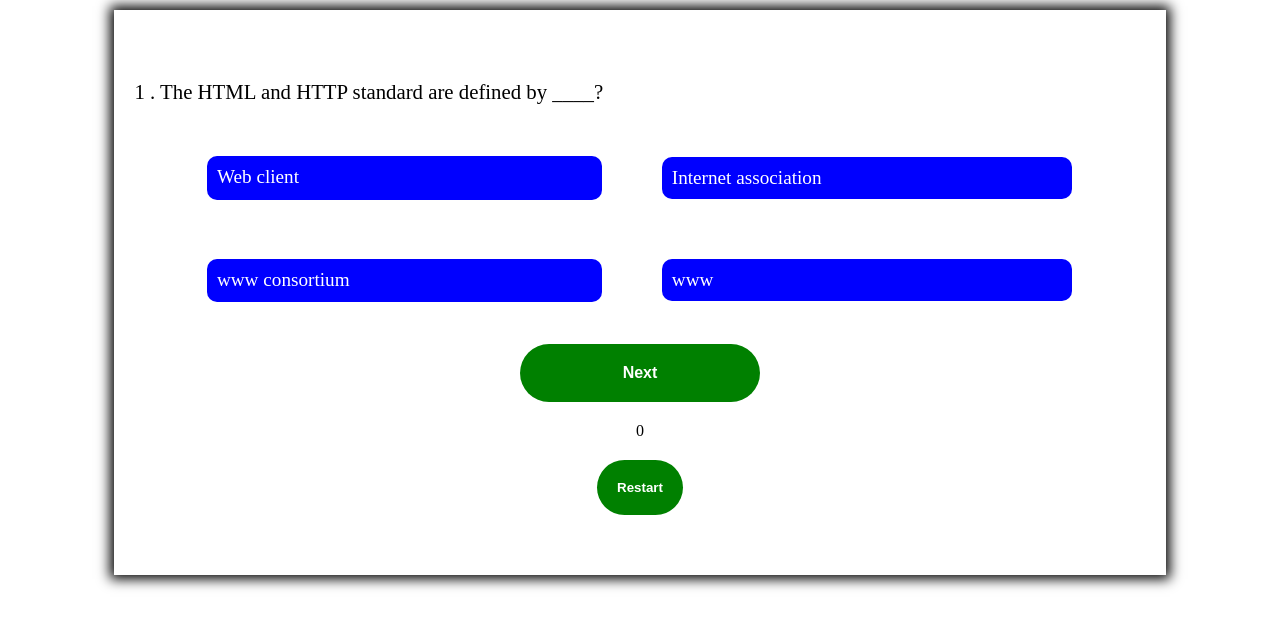
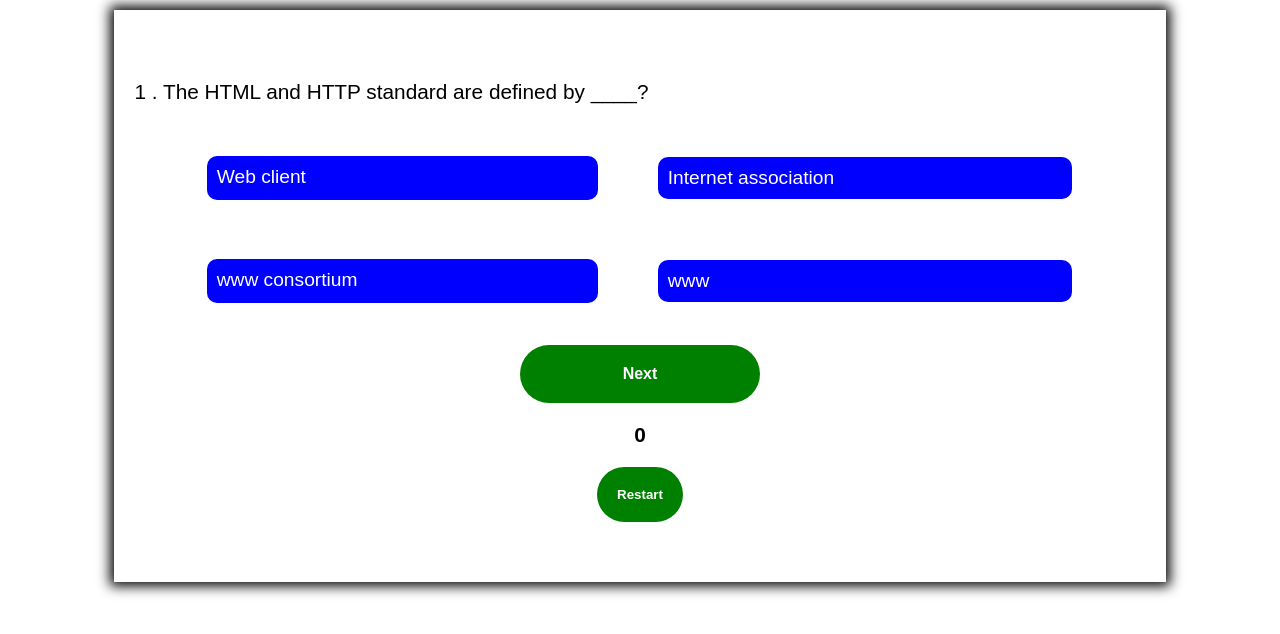
Before and after one commit to AbeebPro/scholarquiz, a plain HTML site: page index.html in a window 1280 px wide. Drawn offline with Linux system fonts and the light colour scheme.

Commit message:
Update styles.css

```diff
--- a/styles.css
+++ b/styles.css
@@ -1,4 +1,6 @@
-
+body{
+	font-family: sans-serif;
+}
 .question{
 	text-align: left;
 	font-size: 1.3rem;
@@ -17,6 +19,10 @@
 	grid-gap: 15px;
 	width: 90%;
 	margin: auto;
+}
+.score-card{
+	font-size: 1.3rem;
+	font-weight: bold;
 }
 
 .options > div{
```
